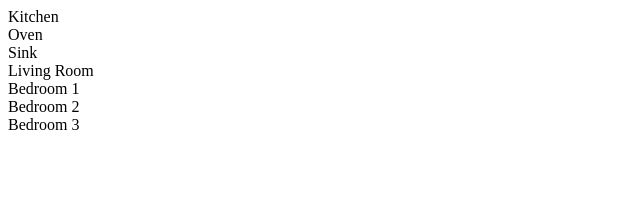
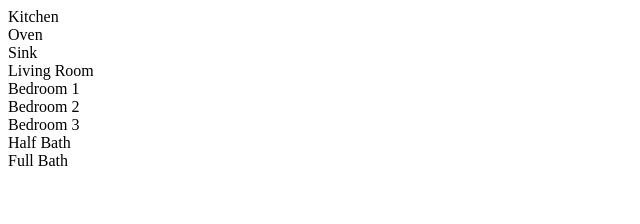
Before and after one commit to saraehutch94/react-floor-plan, a React (Create React App) app: page / in a window 1280 px wide. Shown: the top 224 px of the page, without its empty margins (0-640 px from the left). Built offline with nearby package versions, Linux system fonts and the light colour scheme.

Commit message:
add another Bathroom component with props

```diff
--- /dev/null
+++ b/src/components/Bathroom.js
@@ -0,0 +1,5 @@
+function Bathroom(props) {
+  return <div>{props.size} Bath</div>;
+}
+
+export default Bathroom;
--- a/src/components/FloorPlan.js
+++ b/src/components/FloorPlan.js
@@ -1,6 +1,7 @@
 import Kitchen from "./Kitchen";
 import LivingRoom from "./LivingRoom";
 import Bedroom from "./Bedroom";
+import Bathroom from "./Bathroom";
 
 function FloorPlan() {
   return (
@@ -10,6 +11,8 @@ function FloorPlan() {
       <Bedroom bedNum={1} />
       <Bedroom bedNum={2} />
       <Bedroom bedNum={3} />
+      <Bathroom size={"Half"} />
+      <Bathroom size={"Full"} />
     </div>
   );
 }
```
